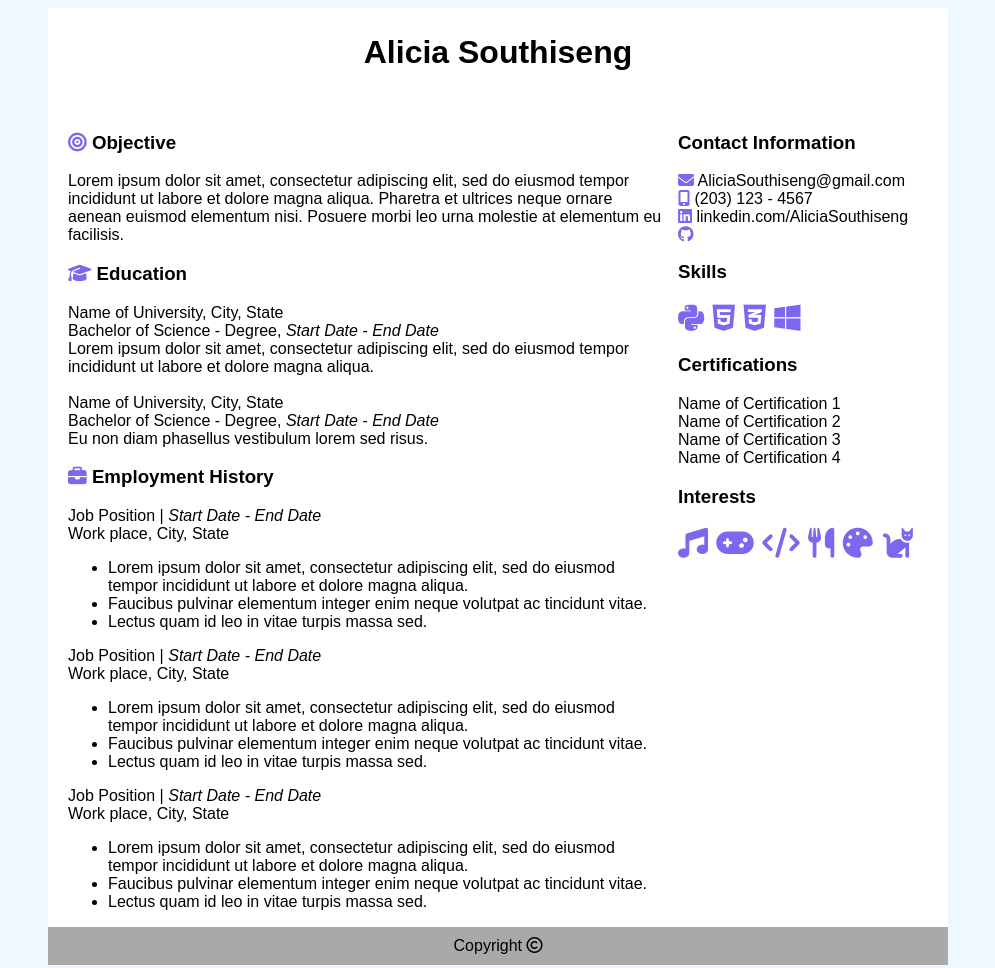
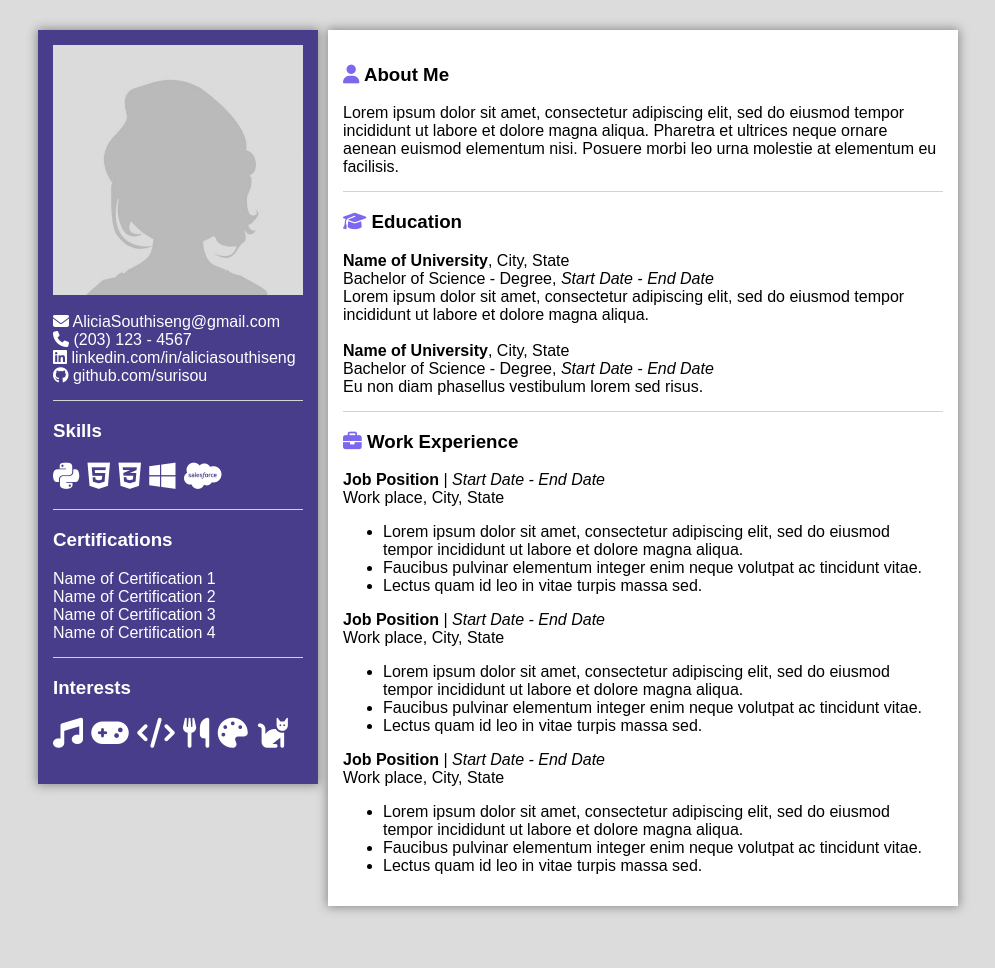
Before and after one commit to surisou/resume-template, a plain HTML site: page index.html in a window 1280 px wide. Shown: the whole page, without its empty margins (142-1137 px from the left). After the commit the page ends 934 px from the top, so only its background shows below. Drawn offline with Linux system fonts and the light colour scheme.

Commit message:
Add files via upload

```diff
--- a/index.html
+++ b/index.html
@@ -9,34 +9,47 @@
     <body>
         <div id="container">
             <div id="header">
-                <h1>Alicia Southiseng</h1>
+
             </div>
 
             <div id="content">
 
                 <div id="nav">
-                    <h3>Contact Information</h3>
-                    <span style="color: Mediumslateblue"><i class="fas fa-envelope"></i></span> AliciaSouthiseng@gmail.com<br>
-                    <span style="color: Mediumslateblue"><i class="fas fa-mobile-alt"></i></span> (203) 123 - 4567<br>
-                    <span style="color: Mediumslateblue"><i class="fab fa-linkedin"></i></span> linkedin.com/AliciaSouthiseng
-                    <span style="color: Mediumslateblue"><i class="fab fa-github"></i></span>
 
+                    <img src="profilepic.jpg" width="250px"><br>
+
+                    <section>
+                      <br>
+                      <span style="color: white"><i class="fas fa-envelope"></i></span> AliciaSouthiseng@gmail.com<br>
+                      <span style="color: white"><i class="fas fa-phone"></i></span> (203) 123 - 4567<br>
+                      <span style="color: white"><i class="fab fa-linkedin"></i></span> linkedin.com/in/aliciasouthiseng
+                      <span style="color: white"><i class="fab fa-github"></i></span> github.com/surisou
+                    </section>
+
+
+
+                    <section>
                       <h3>Skills</h3>
-                    <span style="font-size:30px; color: Mediumslateblue">
+                      <span style="font-size:30px; color: white">
                         <i class="fab fa-python"></i>
                         <i class="fab fa-html5"></i>
                         <i class="fab fa-css3-alt"></i>
                         <i class="fab fa-windows"></i>
+                        <i class="fab fa-salesforce"></i>
                       </span>
+                        <br>
+                    </section>
 
+                    <section>
                       <h3>Certifications</h3>
                       Name of Certification 1<br>
                       Name of Certification 2<br>
                       Name of Certification 3<br>
                       Name of Certification 4<br>
+                    </section>
 
                     <h3>Interests</h3>
-                    <span style="font-size:30px; color: Mediumslateblue">
+                    <span style="font-size:30px; color: white">
                       <i class="fas fa-music"></i>
                       <i class="fas fa-gamepad"></i>
                       <i class="fas fa-code"></i>
@@ -44,26 +57,30 @@
                       <i class="fas fa-palette"></i>
                       <i class="fas fa-cat"></i>
                     </span>
-
+                    <br><br>
                 </div>
 
                 <div id="main">
-                    <h3><span style="color: Mediumslateblue"><i class="fas fa-bullseye"></i></span> Objective</h3>
+                    <section>
+                        <h3><span style="color: Mediumslateblue"><i class="fas fa-user"></i></i></span> About Me</h3>
                         Lorem ipsum dolor sit amet, consectetur adipiscing elit, sed do eiusmod tempor incididunt ut labore et dolore magna aliqua. Pharetra et ultrices neque ornare aenean euismod elementum nisi. Posuere morbi leo urna molestie at elementum eu facilisis.
+                    </section>
 
+                    <section>
                       <h3><span style="color: Mediumslateblue"><i class="fas fa-graduation-cap"></i></span> Education</h3>
-                    Name of University, City, State<br>
+                      <b>Name of University</b>, City, State<br>
                       Bachelor of Science - Degree, <i>Start Date - End Date</i><br>
                       Lorem ipsum dolor sit amet, consectetur adipiscing elit, sed do eiusmod tempor incididunt ut labore et dolore magna aliqua.<br>
                       <br>
-                    Name of University, City, State<br>
+                      <b>Name of University</b>, City, State<br>
                       Bachelor of Science - Degree, <i>Start Date - End Date</i><br>
                       Eu non diam phasellus vestibulum lorem sed risus.
+                    </section>
 
 
-                    <h3><span style="color: Mediumslateblue"><i class="fas fa-briefcase"></i></span> Employment History</h3>
+                    <h3><span style="color: Mediumslateblue"><i class="fas fa-briefcase"></i></span> Work Experience</h3>
 
-                    Job Position | <i>Start Date - End Date</i><br>
+                    <b>Job Position</b> | <i>Start Date - End Date</i><br>
                     Work place, City, State<br>
                     <ul>
                         <li>Lorem ipsum dolor sit amet, consectetur adipiscing elit, sed do eiusmod tempor incididunt ut labore et dolore magna aliqua.</li>
@@ -71,7 +88,7 @@
                         <li>Lectus quam id leo in vitae turpis massa sed.</li>
                     </ul>
 
-                    Job Position | <i>Start Date - End Date</i><br>
+                    <b>Job Position</b> | <i>Start Date - End Date</i><br>
                     Work place, City, State<br>
                     <ul>
                         <li>Lorem ipsum dolor sit amet, consectetur adipiscing elit, sed do eiusmod tempor incididunt ut labore et dolore magna aliqua.</li>
@@ -79,7 +96,7 @@
                         <li>Lectus quam id leo in vitae turpis massa sed.</li>
                     </ul>
 
-                    Job Position | <i>Start Date - End Date</i><br>
+                    <b>Job Position</b> | <i>Start Date - End Date</i><br>
                     Work place, City, State<br>
                     <ul>
                         <li>Lorem ipsum dolor sit amet, consectetur adipiscing elit, sed do eiusmod tempor incididunt ut labore et dolore magna aliqua.</li>
@@ -92,7 +109,7 @@
             </div>
 
             <div id="footer">
-                Copyright <i class="far fa-copyright"></i>
+
             </div>
 
         </div>
--- a/stylesheet.css
+++ b/stylesheet.css
@@ -1,39 +1,47 @@
 body {
-    background-color:aliceblue;
+    background-color: #DCDCDC;
     font-family: sans-serif;
 }
 
+section {
+  border-bottom: 1px solid lightgrey;
+  padding-bottom: 15px;
+}
+
 #header {
-    background-color: white;
-    text-align: center;
-    padding-top: 5px;
 }
 
 #container {
-    background-color: white;
-    width: 900px;
+    background-color: ;
+    width: 920px;
     margin-left: auto;
     margin-right: auto;
+    margin-top: 30px;
 }
 
 #content {
-    padding: 20px;
+    padding: 0px;
 }
 
 #nav {
+    color: white;
+    background-color: DarkSlateBlue;
     width:  250px;
-    float: right;
-    padding-left: 10px;
+    float: left;
+    padding: 15px;
+    box-shadow: 0px 0px 10px 1px #888888;
 }
 
 #main {
+    background-color: white;
     width: 600px;
-    float: left;
+    float: right;
+    padding: 15px;
+    box-shadow: 0px 0px 10px 1px #888888;
 }
 
 #footer {
     clear: both;
     text-align: center;
     padding: 10px;
-    background-color: darkgrey
 }
```
Also changed, not shown: profilepic.jpg (added). Lines whose indentation alone changed are shown as unchanged.
